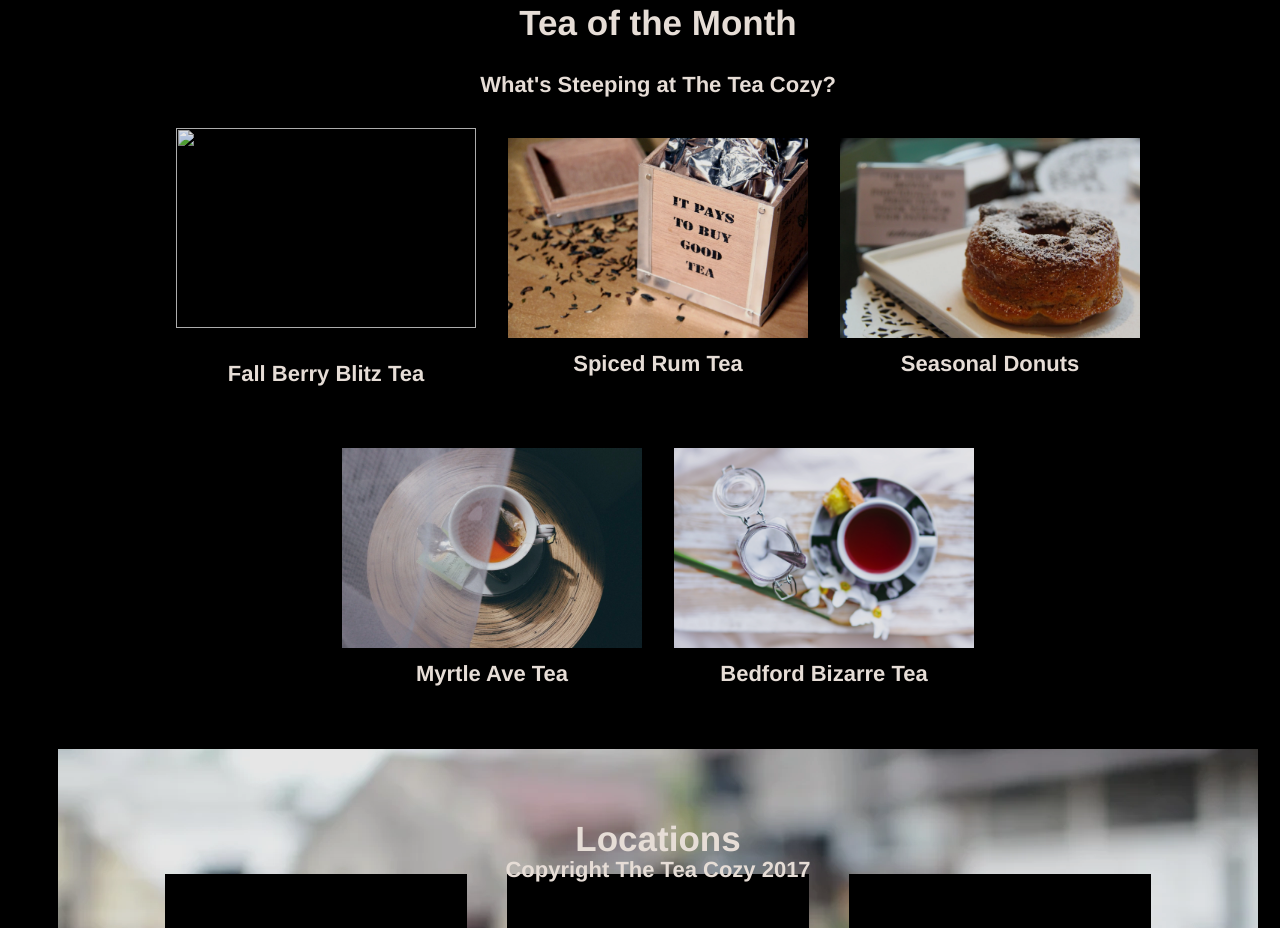
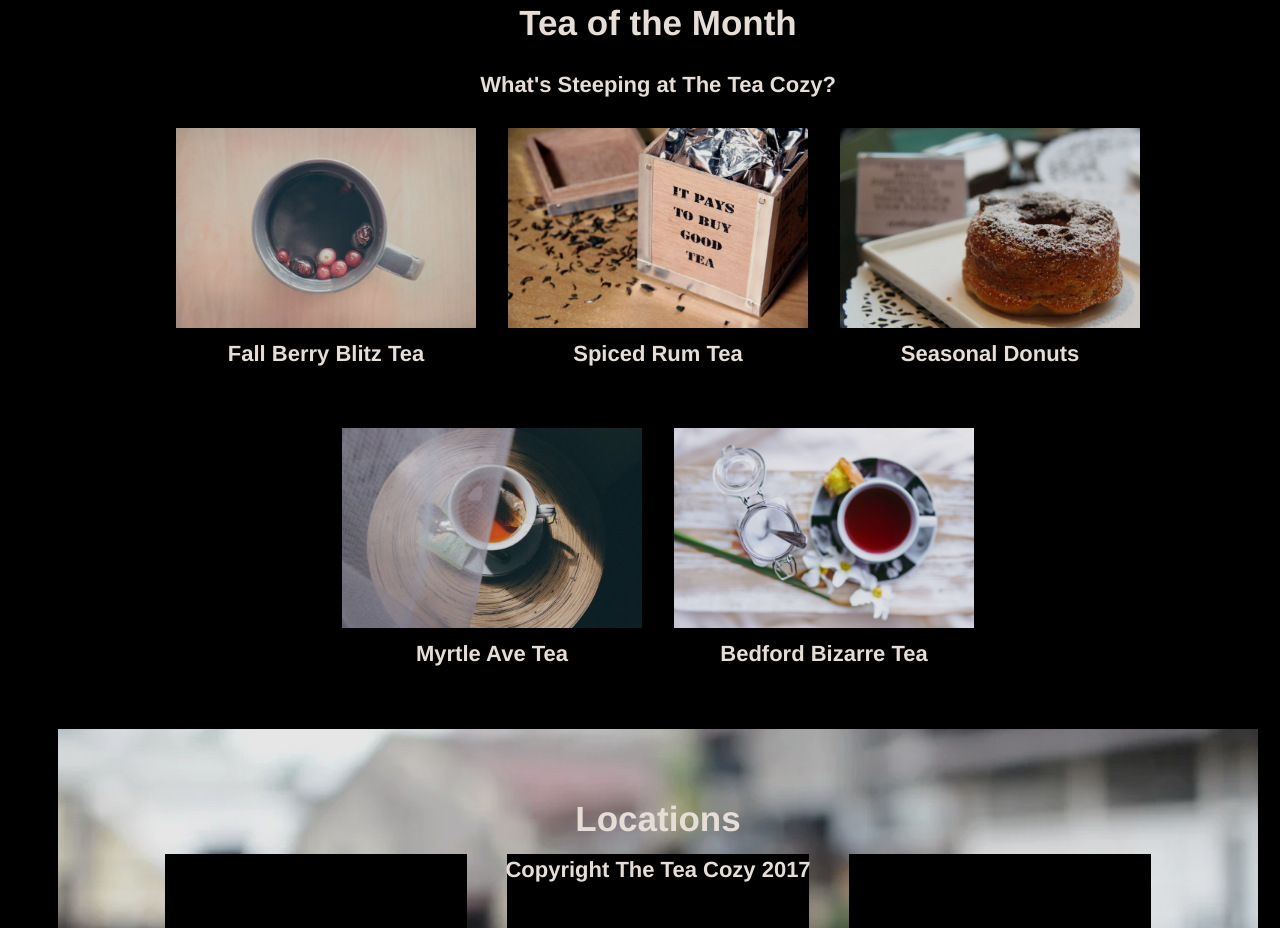
Before and after one commit to makinz1989/literate-octo-waffle, a plain HTML site: page index.html in a window 1280 px wide. Shown: the part 875-1803 px from the top of the page. Drawn offline with Linux system fonts and the light colour scheme; files whose address does not match are found by name.

Commit message:
Update index.html

```diff
--- a/index.html
+++ b/index.html
@@ -40,7 +40,7 @@
             <h4>What's Steeping at The Tea Cozy?</h4>
         <div class="tea-of-month">
             <div class="container">
-                <img src="resources/images/img-berryblitz.webp" alt="">
+                <img src="img-berryblitz.webp" alt="">
                 <h4>Fall Berry Blitz Tea</h4>
             </div>
             <div class="container">
```
